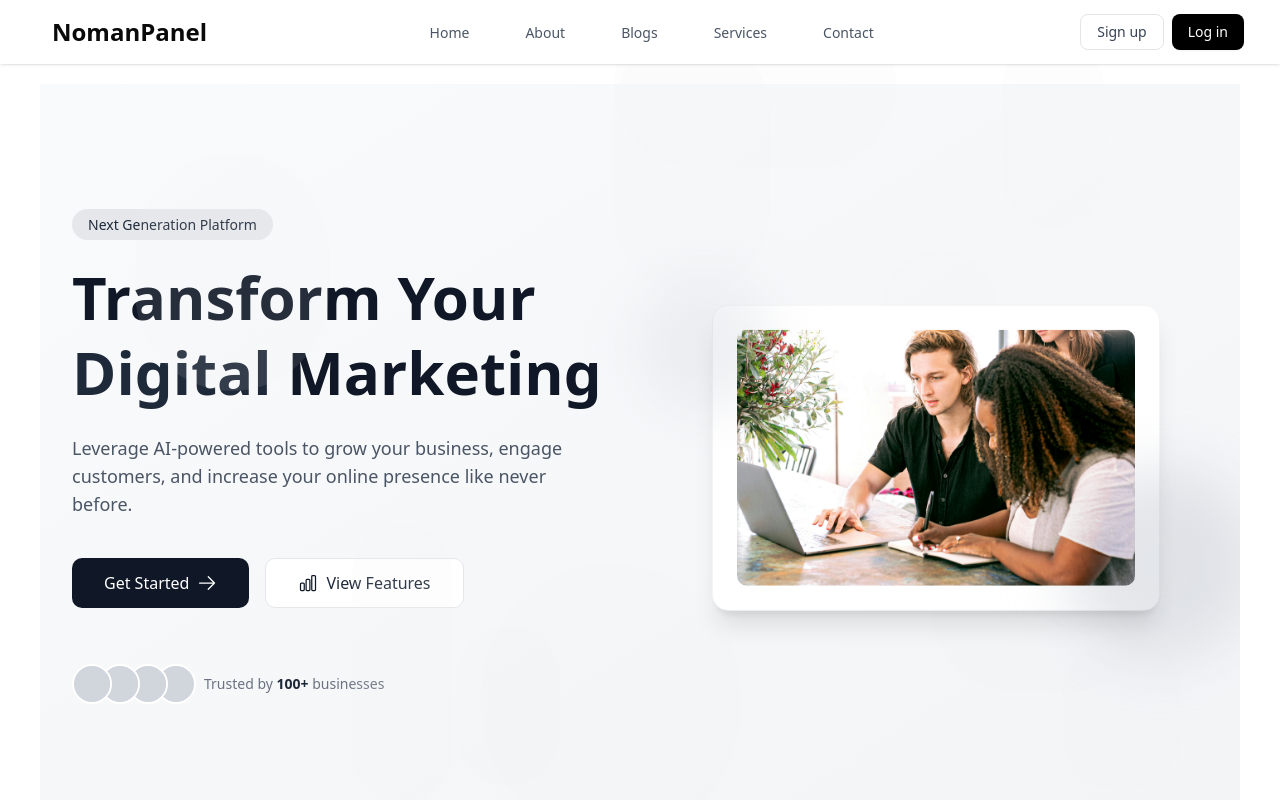
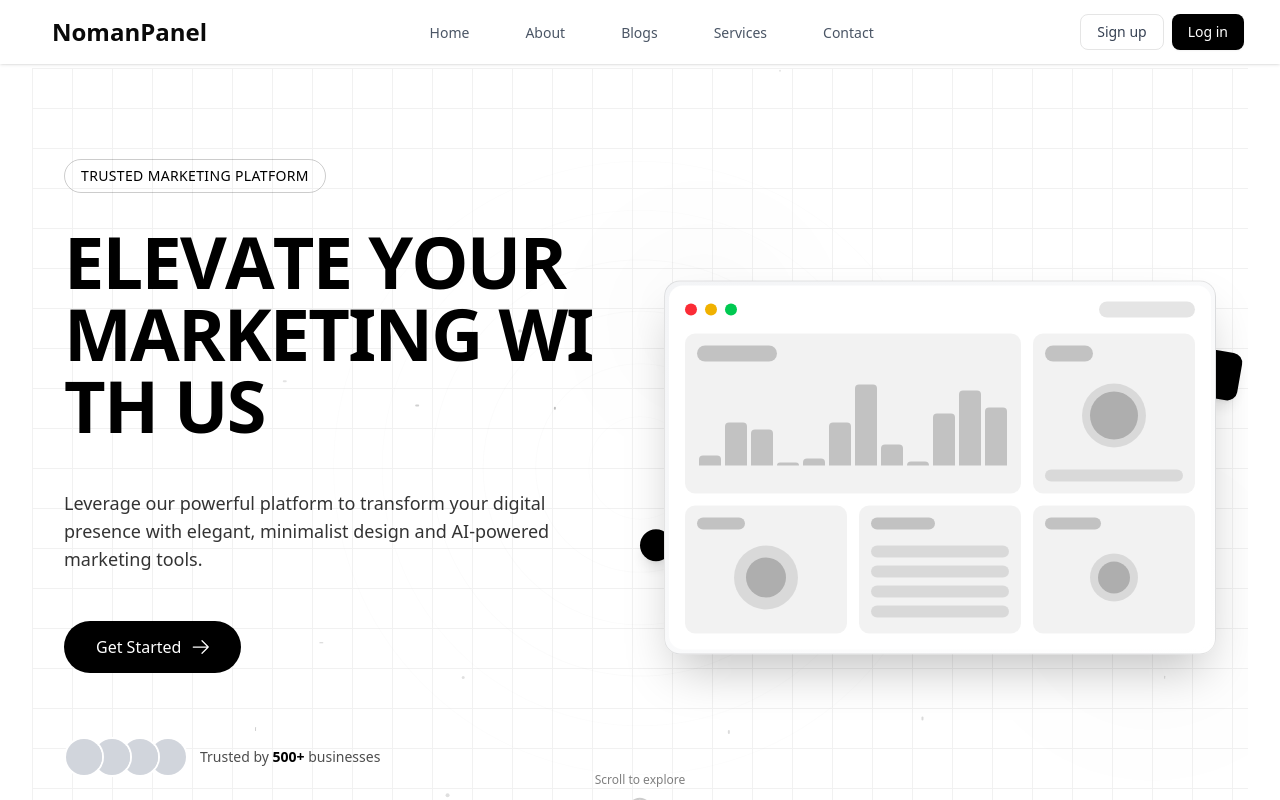
Before and after one commit to ajabgullb/marketing-panel-project, a React (Vite) app: page / in a window 1280 px wide. Shown: the top 800 px of the page. Built offline with nearby package versions, Linux system fonts and the light colour scheme; what tailwindcss-motion would draw is missing.

Commit message:
Make the Hero Section and removed the Featured Section

```diff
--- a/src/components/Container/Container.tsx
+++ b/src/components/Container/Container.tsx
@@ -5,7 +5,7 @@ interface IContainer {
 
 const Container = ({ children }: IContainer) => {
   return (
-    <div className='mx-10 my-5'>
+    <div className='mx-8 my-1'>
       {children}
     </div>
   )
--- a/src/components/Home/HeroSection.tsx
+++ b/src/components/Home/HeroSection.tsx
@@ -1,7 +1,7 @@
 import { motion } from 'framer-motion';
-import { ArrowRightIcon, ChartBarIcon } from '@heroicons/react/24/outline';
-import dashboardImage from '../../assets/dashboard-preview.jpg';
+import { ArrowRightIcon } from '@heroicons/react/24/outline';
 import { useState, useEffect } from 'react';
+import { Link } from 'react-router-dom';
 
 const HeroSection = () => {
   const [isMounted, setIsMounted] = useState(false);
@@ -10,188 +10,342 @@ const HeroSection = () => {
     setIsMounted(true);
   }, []);
 
-  // Animation variants
-  const container = {
+  // Text animation variants
+  const textContainer = {
     hidden: { opacity: 0 },
-    show: {
+    visible: {
       opacity: 1,
       transition: {
-        staggerChildren: 0.1,
+        staggerChildren: 0.12,
         delayChildren: 0.3,
       },
     },
   };
 
-  const item = {
+  const textItem = {
     hidden: { opacity: 0, y: 20 },
-    show: { opacity: 1, y: 0, transition: { duration: 0.6 } },
+    visible: { opacity: 1, y: 0, transition: { duration: 0.5, ease: 'easeOut' } },
   };
 
-  const floatingAnimation = {
+  // Image animation variants
+  const imageContainer = {
+    hidden: { opacity: 0, scale: 0.9 },
+    visible: {
+      opacity: 1,
+      scale: 1,
+      transition: {
+        duration: 0.8,
+        ease: [0.25, 0.1, 0.25, 1.0],
+        delay: 0.2,
+      }
+    },
+  };
+
+  // Floating elements animation
+  const floatingAnimation = (delay = 0) => ({
     y: [0, -15, 0],
     transition: {
       duration: 6,
       repeat: Infinity,
       ease: 'easeInOut',
+      delay,
     },
+  });
+
+  // Letter animation for the heading
+  const letterAnimation = {
+    hidden: { opacity: 0, y: 50 },
+    visible: (i: number) => ({
+      opacity: 1,
+      y: 0,
+      transition: {
+        delay: i * 0.04,
+        duration: 0.5,
+        ease: [0.22, 1, 0.36, 1],
+      },
+    }),
   };
+
+  // Split text for letter animation
+  const headingText = "ELEVATE YOUR MARKETING WITH US";
+  const headingLetters = headingText.split('');
 
   if (!isMounted) return null;
 
   return (
-    <div className="max-h-screen bg-gradient-to-br from-gray-50 to-gray-100 overflow-hidden" style={{ userSelect: 'text', WebkitUserSelect: 'text' }}>
-      <div className="container mx-auto px-4 sm:px-6 lg:px-8 h-full flex items-center py-40 md:py-32">
+    <section className="relative w-full overflow-hidden bg-white text-black min-h-screen flex items-center">
+      {/* Background grid pattern */}
+      <div className="absolute inset-0 opacity-5">
+        <div className="absolute inset-0"
+          style={{
+            backgroundImage: 'linear-gradient(to right, #000000 1px, transparent 1px), linear-gradient(to bottom, #000000 1px, transparent 1px)',
+            backgroundSize: '40px 40px',
+          }}
+        />
+      </div>
+
+      {/* Animated circles */}
+      {[...Array(6)].map((_, i) => (
+        <motion.div
+          key={i}
+          className="absolute rounded-full border border-black/10"
+          style={{
+            width: `${(i + 1) * 100}px`,
+            height: `${(i + 1) * 100}px`,
+            top: '50%',
+            left: '50%',
+            x: '-50%',
+            y: '-50%',
+          }}
+          animate={{
+            scale: [1, 1.05, 1],
+            opacity: [0.1, 0.15, 0.1],
+          }}
+          transition={{
+            duration: 8 + i,
+            repeat: Infinity,
+            ease: 'easeInOut',
+            delay: i * 0.5,
+          }}
+        />
+      ))}
+
+      <div className="container mx-auto px-4 sm:px-6 lg:px-8 py-20 relative z-10">
         <div className="grid md:grid-cols-2 gap-12 items-center">
           {/* Left side - Content */}
           <motion.div
-            className="space-y-6 text-center md:text-left"
-            variants={container}
+            className="space-y-8 text-center md:text-left"
+            variants={textContainer}
             initial="hidden"
-            animate="show"
-            style={{ userSelect: 'text', WebkitUserSelect: 'text', pointerEvents: 'auto' }}
+            animate="visible"
           >
-            <motion.div variants={item} className="inline-block">
-              <span className="px-4 py-1.5 rounded-full bg-gray-200 text-gray-800 text-sm font-medium">
-                Next Generation Platform
+            <motion.div variants={textItem}>
+              <span className="inline-block px-4 py-1.5 border border-black/20 rounded-full text-sm font-medium tracking-wide">
+                TRUSTED MARKETING PLATFORM
               </span>
             </motion.div>
 
-            <motion.h1
-              className="text-4xl md:text-5xl lg:text-6xl font-bold text-gray-900 leading-tight"
-              variants={item}
-              style={{ userSelect: 'text', WebkitUserSelect: 'text', pointerEvents: 'auto' }}
+            <div className="overflow-hidden">
+              <motion.h1 className="text-4xl md:text-5xl lg:text-7xl font-bold tracking-tight leading-none mb-4">
+                {headingLetters.map((letter, index) => (
+                  <motion.span
+                    key={index}
+                    className="inline-block"
+                    custom={index}
+                    variants={letterAnimation}
+                    initial="hidden"
+                    animate="visible"
                   >
-              Transform Your
-              <span className="text-gray-800"> Digital </span>
-              Marketing
+                    {letter === " " ? <span>&nbsp;</span> : letter}
+                  </motion.span>
+                ))}
               </motion.h1>
+            </div>
 
             <motion.p
-              className="text-lg text-gray-600 max-w-lg mx-auto md:mx-0"
-              variants={item}
-              style={{ userSelect: 'text', WebkitUserSelect: 'text', pointerEvents: 'auto' }}
+              className="text-lg text-black/80 max-w-lg mx-auto md:mx-0"
+              variants={textItem}
             >
-              Leverage AI-powered tools to grow your business, engage customers, and increase your online presence like never before.
+              Leverage our powerful platform to transform your digital presence with elegant, minimalist design and AI-powered marketing tools.
             </motion.p>
 
             <motion.div
-              className="flex flex-col sm:flex-row gap-4 justify-center md:justify-start pt-4"
-              variants={item}
+              className="flex justify-center md:justify-start pt-4"
+              variants={textItem}
             >
-              <a
-                href="/services"
-                className="inline-flex items-center justify-center gap-2 bg-gray-900 hover:bg-gray-800 text-white px-8 py-3 rounded-lg font-medium transition-all duration-300 transform hover:-translate-y-1 no-underline"
-                style={{ textDecoration: 'none', pointerEvents: 'auto' }}
-                onClick={(e) => { e.preventDefault(); window.location.href = '/services'; }}
+              <Link
+                to="/services"
+                className="group inline-flex items-center justify-center gap-2 bg-black text-white px-8 py-3.5 rounded-full font-medium transition-all duration-300 hover:bg-gray-800 no-underline"
               >
                 Get Started
+                <motion.span
+                  animate={{ x: [0, 5, 0] }}
+                  transition={{ duration: 1.5, repeat: Infinity, repeatDelay: 3 }}
+                >
                   <ArrowRightIcon className="w-5 h-5" />
-              </a>
-              <a
-                href="#features"
-                className="inline-flex items-center justify-center gap-2 bg-white hover:bg-gray-50 text-gray-800 border border-gray-200 px-8 py-3 rounded-lg font-medium transition-all duration-300 no-underline"
-                style={{ textDecoration: 'none', pointerEvents: 'auto' }}
-                onClick={(e) => { e.preventDefault(); document.getElementById('features')?.scrollIntoView({ behavior: 'smooth' }); }}
-              >
-                <ChartBarIcon className="w-5 h-5 text-gray-900" />
-                View Features
-              </a>
+                </motion.span>
+              </Link>
             </motion.div>
 
             <motion.div
-              className="flex items-center justify-center md:justify-start gap-2 pt-8"
-              variants={item}
+              className="flex items-center justify-center md:justify-start gap-3 pt-8"
+              variants={textItem}
             >
               <div className="flex -space-x-3">
                 {[1, 2, 3, 4].map((i) => (
-                  <div
+                  <motion.div
                     key={i}
-                    className="w-10 h-10 rounded-full border-2 border-white bg-gray-200 overflow-hidden"
+                    className="w-10 h-10 rounded-full border-2 border-white bg-black overflow-hidden"
                     style={{ zIndex: 5 - i }}
+                    whileHover={{ y: -5 }}
+                    transition={{ type: 'spring', stiffness: 300 }}
                   >
                     <div className="w-full h-full bg-gray-300" />
-                  </div>
+                  </motion.div>
                 ))}
               </div>
-              <div className="text-sm text-gray-500">
-                <p>Trusted by <span className="font-semibold text-gray-800">100+</span> businesses</p>
+              <div className="text-sm text-black/70">
+                <p>Trusted by <span className="font-semibold text-black">500+</span> businesses</p>
               </div>
             </motion.div>
           </motion.div>
 
-          {/* Right side - Illustration */}
+          {/* Right side - Dashboard Mockup */}
           <motion.div
             className="relative hidden md:block"
-            initial={{ opacity: 0, x: 50 }}
-            animate={{ opacity: 1, x: 0, transition: { duration: 0.8 } }}
+            variants={imageContainer}
+            initial="hidden"
+            animate="visible"
           >
-            <div className="relative z-10">
+            {/* Main dashboard mockup */}
             <motion.div
-                className="bg-white p-6 rounded-2xl shadow-xl border border-gray-100 w-full max-w-md mx-auto"
-                animate={floatingAnimation}
+              className="relative z-10 bg-gradient-to-br from-gray-100 to-white p-1 rounded-2xl shadow-2xl border border-black/10 overflow-hidden"
+              animate={floatingAnimation(0)}
             >
-                <div className="h-64 bg-gradient-to-br from-gray-50 to-gray-100 rounded-lg overflow-hidden">
-                <img
-                  src={dashboardImage}
-                  alt="Analytics Dashboard Preview"
-                  className="w-full h-full object-cover"
-                  onError={(e) => {
-                    // Fallback in case image fails to load
-                    const target = e.target as HTMLImageElement;
-                    target.onerror = null;
-                    target.src = 'https://images.unsplash.com/photo-1551288049-bebda4e38f71?ixlib=rb-4.0.3&ixid=M3wxMjA3fDB8MHxwaG90by1wYWdlfHx8fGVufDB8fHx8fA%3D%3D&auto=format&fit=crop&w=1470&q=80';
-                  }}
-                />
+              {/* Dashboard content */}
+              <div className="bg-white rounded-xl overflow-hidden p-4">
+                {/* Header bar */}
+                <div className="flex items-center justify-between mb-4">
+                  <div className="flex space-x-2">
+                    <div className="w-3 h-3 rounded-full bg-red-500"></div>
+                    <div className="w-3 h-3 rounded-full bg-yellow-500"></div>
+                    <div className="w-3 h-3 rounded-full bg-green-500"></div>
+                  </div>
+                  <div className="h-4 w-24 bg-black/10 rounded-full"></div>
+                </div>
+
+                {/* Dashboard grid */}
+                <div className="grid grid-cols-3 gap-3 mb-3">
+                  <motion.div
+                    className="col-span-2 h-40 bg-black/5 rounded-lg p-3"
+                    whileHover={{ scale: 1.02 }}
+                    transition={{ type: 'spring', stiffness: 400 }}
+                  >
+                    <div className="h-4 w-20 bg-black/20 rounded-full mb-2"></div>
+                    <div className="flex items-end h-24 pt-2">
+                      {[...Array(12)].map((_, i) => (
+                        <motion.div
+                          key={i}
+                          className="flex-1 bg-black/20 mx-0.5 rounded-t"
+                          style={{ height: `${Math.random() * 100}%` }}
+                          initial={{ height: 0 }}
+                          animate={{ height: `${Math.random() * 100}%` }}
+                          transition={{ duration: 1, delay: i * 0.1 }}
+                        ></motion.div>
+                      ))}
+                    </div>
+                  </motion.div>
+                  <motion.div
+                    className="h-40 bg-black/5 rounded-lg p-3 flex flex-col justify-between"
+                    whileHover={{ scale: 1.02 }}
+                    transition={{ type: 'spring', stiffness: 400 }}
+                  >
+                    <div className="h-4 w-12 bg-black/20 rounded-full"></div>
+                    <div className="w-16 h-16 rounded-full bg-black/10 mx-auto flex items-center justify-center">
+                      <div className="w-12 h-12 rounded-full bg-black/20"></div>
+                    </div>
+                    <div className="h-3 w-full bg-black/10 rounded-full"></div>
+                  </motion.div>
+                </div>
+
+                <div className="grid grid-cols-3 gap-3">
+                  <motion.div
+                    className="h-32 bg-black/5 rounded-lg p-3"
+                    whileHover={{ scale: 1.02 }}
+                    transition={{ type: 'spring', stiffness: 400 }}
+                  >
+                    <div className="h-3 w-12 bg-black/20 rounded-full mb-2"></div>
+                    <div className="h-20 flex items-center justify-center">
+                      <div className="w-16 h-16 rounded-full bg-black/10 flex items-center justify-center">
+                        <div className="w-10 h-10 rounded-full bg-black/20"></div>
+                      </div>
+                    </div>
+                  </motion.div>
+                  <motion.div
+                    className="h-32 bg-black/5 rounded-lg p-3"
+                    whileHover={{ scale: 1.02 }}
+                    transition={{ type: 'spring', stiffness: 400 }}
+                  >
+                    <div className="h-3 w-16 bg-black/20 rounded-full mb-2"></div>
+                    <div className="space-y-2 pt-2">
+                      {[...Array(4)].map((_, i) => (
+                        <div key={i} className="h-3 bg-black/10 rounded-full"></div>
+                      ))}
+                    </div>
+                  </motion.div>
+                  <motion.div
+                    className="h-32 bg-black/5 rounded-lg p-3"
+                    whileHover={{ scale: 1.02 }}
+                    transition={{ type: 'spring', stiffness: 400 }}
+                  >
+                    <div className="h-3 w-14 bg-black/20 rounded-full mb-2"></div>
+                    <div className="h-20 flex items-center justify-center">
+                      <div className="w-12 h-12 rounded-full bg-black/10 flex items-center justify-center">
+                        <div className="w-8 h-8 rounded-full bg-black/20"></div>
+                      </div>
+                    </div>
+                  </motion.div>
+                </div>
               </div>
             </motion.div>
 
             {/* Decorative elements */}
             <motion.div
-                className="absolute -top-6 -left-6 w-32 h-32 bg-gray-200 rounded-full mix-blend-multiply filter blur-xl opacity-70"
+              className="absolute -top-10 -left-10 w-40 h-40 bg-black/5 rounded-full mix-blend-overlay filter blur-xl"
               animate={{
-                  scale: [1, 1.1, 1],
-                  opacity: [0.5, 0.7, 0.5],
+                scale: [1, 1.2, 1],
+                opacity: [0.1, 0.2, 0.1],
               }}
               transition={{
-                  duration: 8,
+                duration: 10,
                 repeat: Infinity,
                 ease: 'easeInOut',
               }}
             />
             <motion.div
-                className="absolute -bottom-8 -right-8 w-40 h-40 bg-gray-300 rounded-full mix-blend-multiply filter blur-xl opacity-70"
+              className="absolute -bottom-12 -right-12 w-56 h-56 bg-black/5 rounded-full mix-blend-overlay filter blur-xl"
               animate={{
-                  scale: [1, 1.2, 1],
-                  opacity: [0.3, 0.6, 0.3],
+                scale: [1, 1.3, 1],
+                opacity: [0.1, 0.15, 0.1],
               }}
               transition={{
-                  duration: 10,
+                duration: 12,
                 repeat: Infinity,
                 ease: 'easeInOut',
                 delay: 1
               }}
             />
-            </div>
+
+            {/* Floating small elements */}
+            <motion.div
+              className="absolute top-20 -right-6 w-12 h-12 bg-black rounded-lg shadow-lg"
+              animate={floatingAnimation(1.5)}
+              style={{ rotate: '10deg' }}
+            />
+            <motion.div
+              className="absolute bottom-20 -left-6 w-8 h-8 bg-black rounded-full shadow-lg"
+              animate={floatingAnimation(2)}
+            />
           </motion.div>
         </div>
       </div>
 
-      {/* Animated background elements */}
-      <div className="absolute top-0 left-0 w-full h-full overflow-hidden -z-0">
-        {[...Array(10)].map((_, i) => (
+      {/* Animated particles */}
+      {[...Array(15)].map((_, i) => (
         <motion.div
           key={i}
-            className="absolute rounded-full bg-gray-200"
+          className="absolute rounded-full bg-black"
           style={{
-              width: Math.random() * 200 + 100,
-              height: Math.random() * 200 + 100,
+            width: Math.random() * 4 + 1,
+            height: Math.random() * 4 + 1,
             top: `${Math.random() * 100}%`,
             left: `${Math.random() * 100}%`,
-              opacity: 0.1,
+            opacity: Math.random() * 0.3 + 0.1,
           }}
           animate={{
             y: [0, -30, 0],
-              x: [0, Math.random() * 60 - 30, 0],
+            x: [0, Math.random() * 30 - 15, 0],
+            opacity: [0.1, 0.3, 0.1],
           }}
           transition={{
             duration: 10 + Math.random() * 20,
@@ -201,8 +355,28 @@ const HeroSection = () => {
           }}
         />
       ))}
-      </div>
-    </div>
+
+      {/* Scroll indicator */}
+      <motion.div
+        className="absolute bottom-8 left-1/2 transform -translate-x-1/2 flex flex-col items-center"
+        initial={{ opacity: 0 }}
+        animate={{ opacity: 1 }}
+        transition={{ delay: 2, duration: 1 }}
+      >
+        <span className="text-xs text-black/50 mb-2">Scroll to explore</span>
+        <motion.div
+          className="w-6 h-10 border-2 border-black/20 rounded-full flex justify-center pt-2"
+          animate={{ y: [0, 5, 0] }}
+          transition={{ duration: 1.5, repeat: Infinity }}
+        >
+          <motion.div
+            className="w-1.5 h-1.5 bg-black rounded-full"
+            animate={{ y: [0, 3, 0] }}
+            transition={{ duration: 1.5, repeat: Infinity }}
+          />
+        </motion.div>
+      </motion.div>
+    </section>
   );
 };
 
--- a/src/components/Home/Home.tsx
+++ b/src/components/Home/Home.tsx
@@ -4,32 +4,6 @@ const Home = () => {
   return (
     <div>
       <HeroSection />
-      <div id="features" className="py-20 bg-gray-50">
-        <div className="container mx-auto px-4">
-          <h2 className="text-3xl font-bold text-center mb-12">Our Features</h2>
-          <div className="grid md:grid-cols-3 gap-8">
-            {[
-              {
-                title: "Advanced Analytics",
-                description: "Get detailed insights into your marketing performance"
-              },
-              {
-                title: "AI-Powered Recommendations",
-                description: "Leverage machine learning for better campaign results"
-              },
-              {
-                title: "Automated Workflows",
-                description: "Save time with smart automation tools"
-              }
-            ].map((feature, index) => (
-              <div key={index} className="bg-white p-6 rounded-lg shadow-md">
-                <h3 className="text-xl font-semibold mb-3">{feature.title}</h3>
-                <p className="text-gray-600">{feature.description}</p>
-              </div>
-            ))}
-          </div>
-        </div>
-      </div>
     </div>
   )
 }
```
Lines whose indentation alone changed are shown as unchanged.
